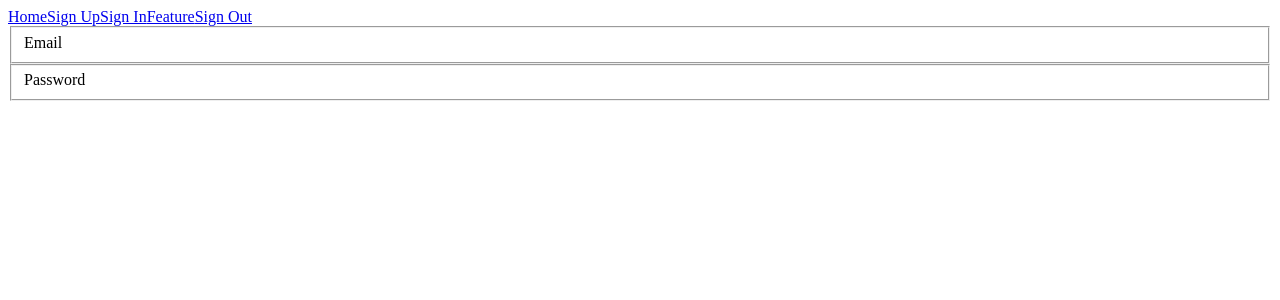
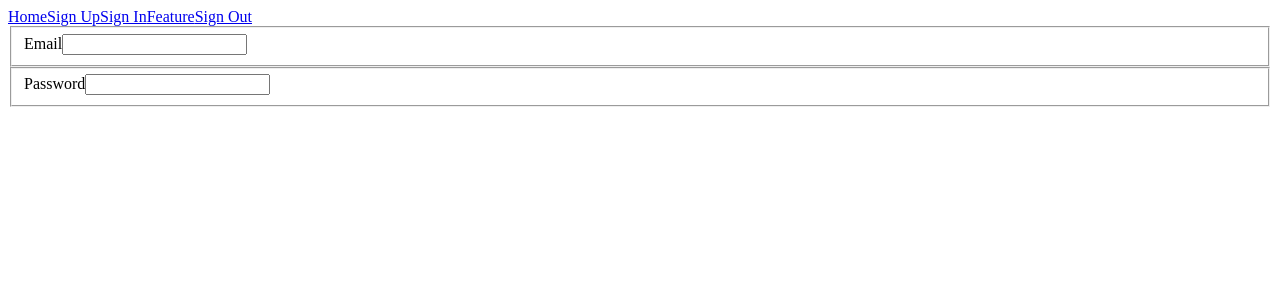
Before and after one commit to ClassicallyGeek/UdemyAuthClient, a React (Create React App) app: page /signup in a window 1280 px wide. Shown: the top 300 px of the page. Built offline with nearby package versions, Linux system fonts and the light colour scheme.

Commit message:
add some form fields

```diff
--- a/src/components/auth/Signup.js
+++ b/src/components/auth/Signup.js
@@ -1,4 +1,5 @@
 import React, { Component } from 'react';
+import {reduxForm, Field } from 'redux-form';
 
 class Signup extends Component {
   render() {
@@ -6,15 +7,25 @@
       <form>
         <fieldset>
           <label>Email</label>
-
+          <Field
+            name="email"
+            type="text"
+            component="input"
+            autoComplete="none"
+          />
         </fieldset>
         <fieldset>
           <label>Password</label>
-
+          <Field
+            name="password"
+            type="password"
+            component="input"
+            autoComplete="none"
+          />
         </fieldset>
       </form>
     )
   }
 }
 
-export default Signup;
+export default reduxForm({ form: 'signup' })(Signup);
--- a/src/reducers/index.js
+++ b/src/reducers/index.js
@@ -1,8 +1,13 @@
 import { combineReducers } from 'redux';
+import { reducer as formReducer } from 'redux-form';
+
 import auth from './auth';
 /*
 Redux State auth: {
 authenticated: string
 error: string }
 */
-export default combineReducers({ auth });
+export default combineReducers({
+  auth,
+  form: formReducer
+});
```
